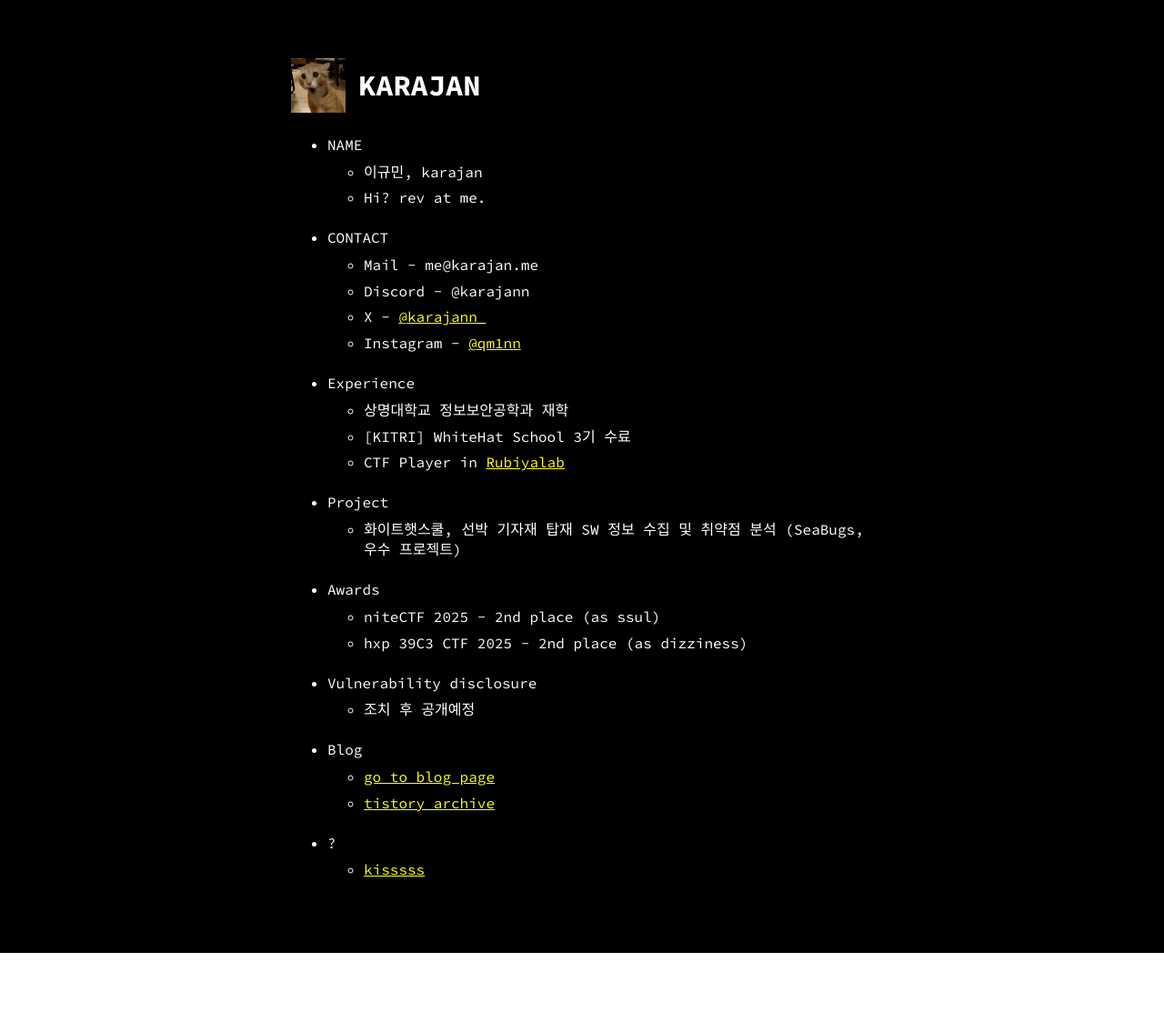
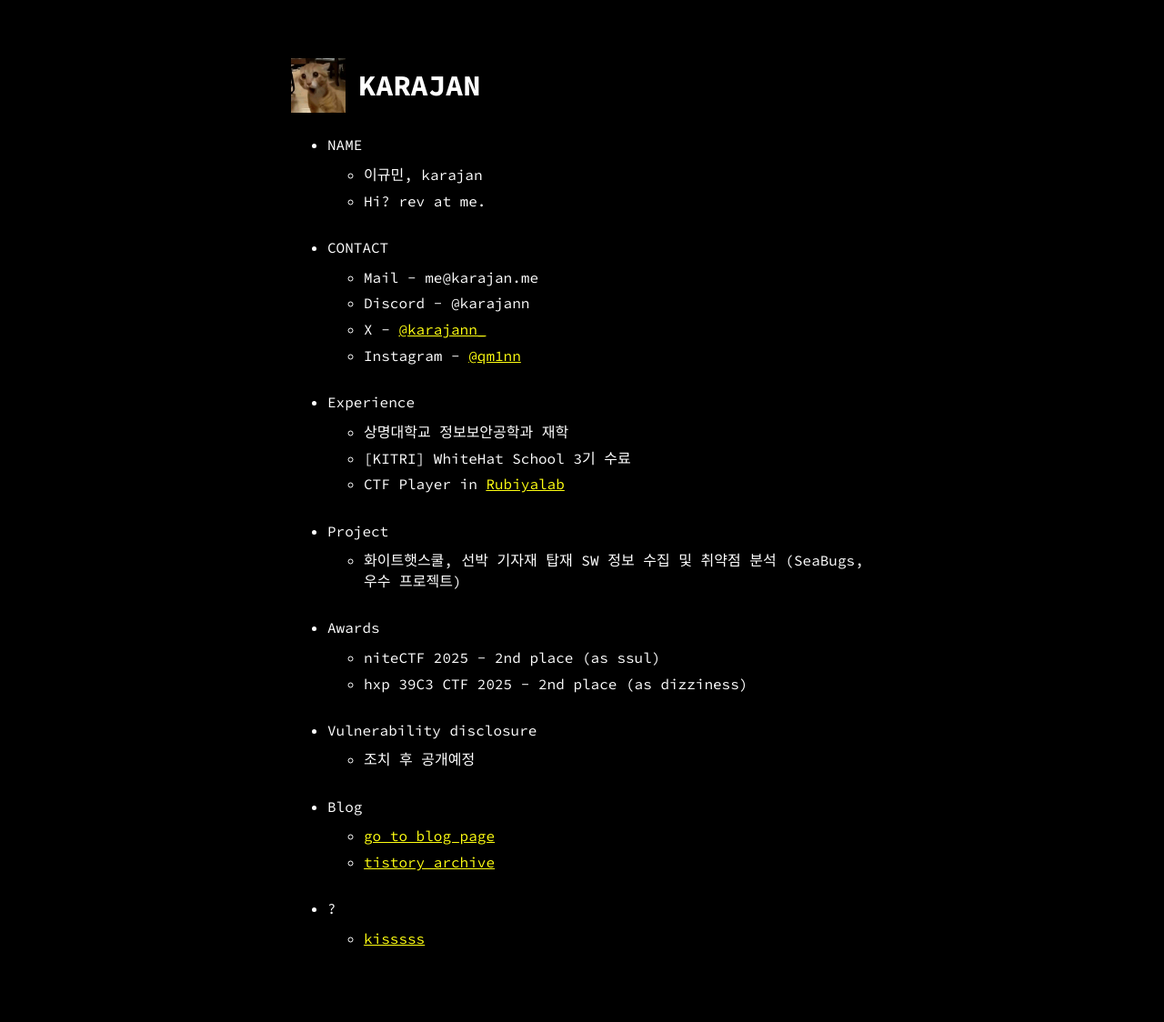
Before and after one commit to karajan0/karajan0.github.io, a Jekyll site: the page built from index.md, in a window 1280 px wide. Shown: the whole page at 91% size. Built offline with Jekyll 4.4.1, drawn with Linux system fonts in a browser that asks for light colours; some web fonts are replaced; before the commit the page ends 1048 px from its top, so only the background shows below that.

Commit message:
Ensure home menu spacing applies

```diff
--- a/_includes/head.html
+++ b/_includes/head.html
@@ -16,5 +16,5 @@
 
   <link rel="shortcut icon" type="image/x-icon" href="{{ site.favicon | relative_url }}" />
   <link rel="stylesheet" href="{{ '/assets/css/main.css' | relative_url }}" />
-  <link rel="stylesheet" href="{{ '/assets/css/override.css' | relative_url }}" />
+  <link rel="stylesheet" href="{{ '/assets/css/override.css' | relative_url }}?v={{ site.time | date: '%s' }}" />
 </head>
--- a/assets/css/override.css
+++ b/assets/css/override.css
@@ -20,16 +20,20 @@
   margin: 0;
 }
 
-.home-menu > li {
-  margin-top: 1.35rem;
-}
-
-.home-menu > li:first-child {
+.home-menu {
   margin-top: 0;
 }
 
+.home-menu > li {
+  margin: 0 0 1.8rem;
+}
+
+.home-menu > li:last-child {
+  margin-bottom: 0;
+}
+
 .home-menu > li > ul {
-  margin-top: 0.45rem;
+  margin-top: 0.65rem;
 }
 
 hr {
```
